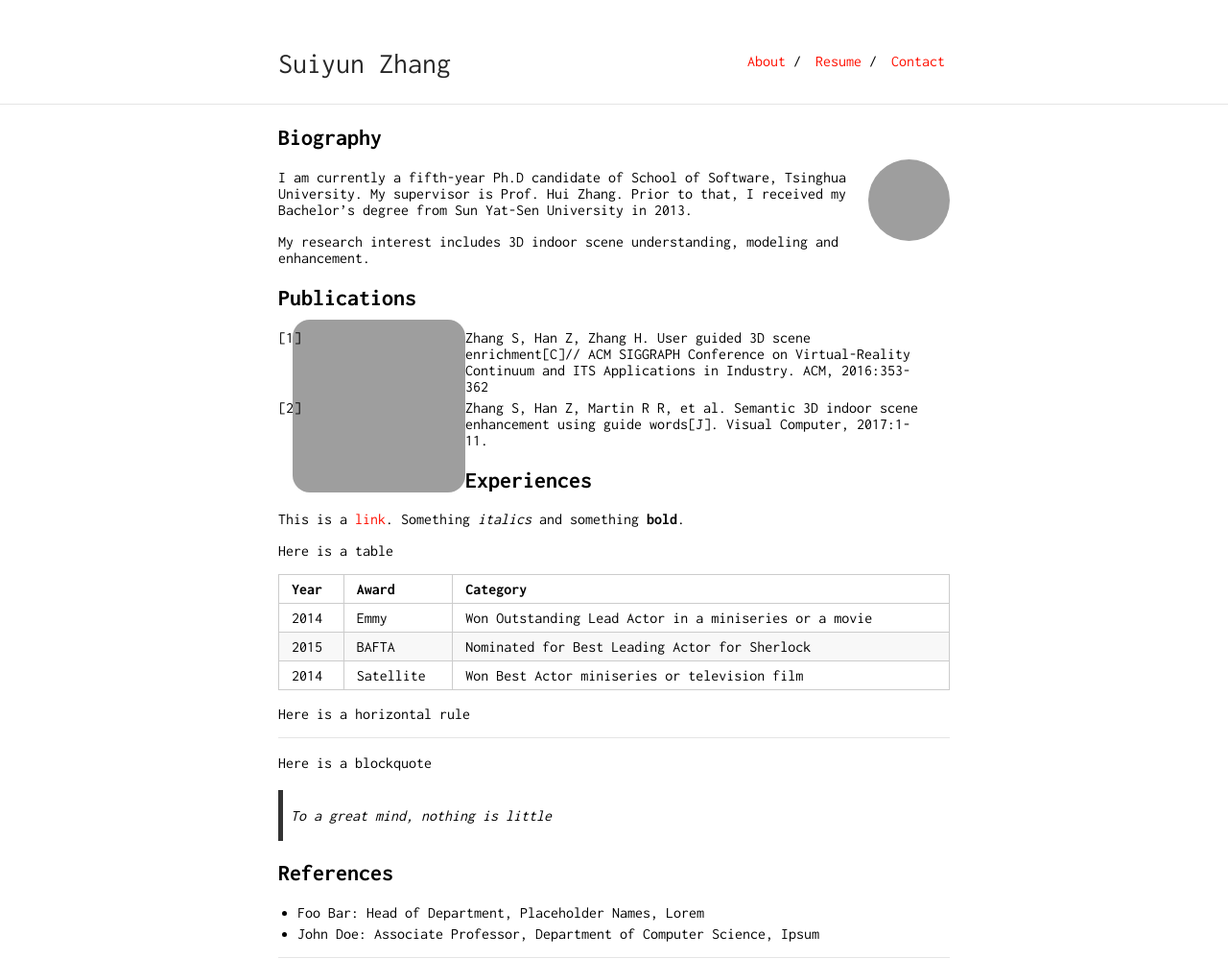
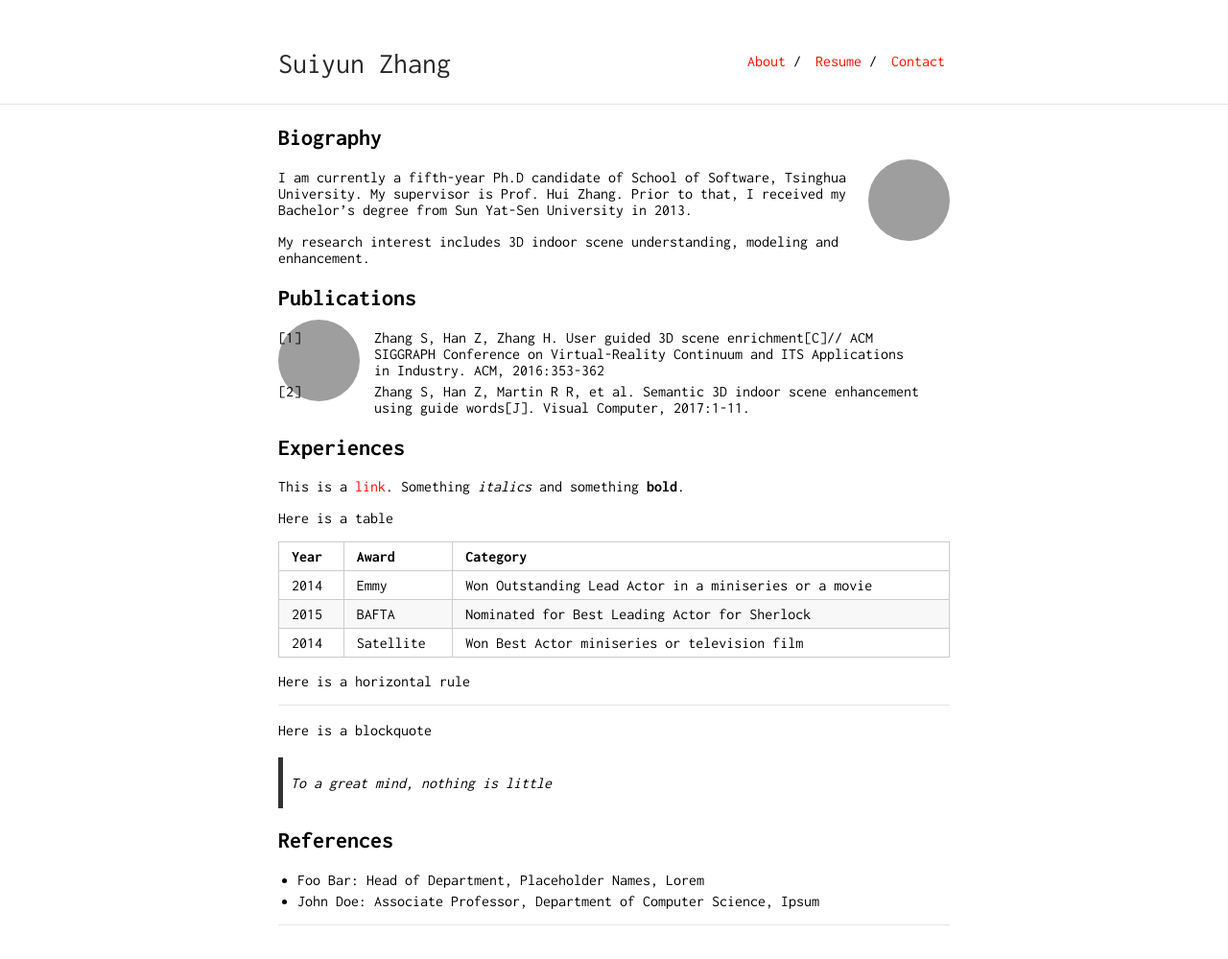
Before and after one commit to zhsuiy/suiyun.github.io, a Jekyll site: the page built from index.md, in a window 1280 px wide. Shown: the whole page at 96% size. Built offline with Jekyll 4.4.1, drawn with Linux system fonts in a browser that asks for light colours; our own code applies the rules of GitHub Pages for plain Markdown files; after the commit the page ends 965 px from its top, so only the background shows below that; grey boxes are pictures that could not be loaded.

Commit message:
change style

```diff
--- a/_sass/typography.scss
+++ b/_sass/typography.scss
@@ -54,12 +54,12 @@
         }
     }
 	.project-picture {
-        height: $project-img-size;
-        width: $project-img-size;
+        height: $image-size;
+        width: $image-size;
         position: relative;
-        margin: -10px 0 0 15px;
+        margin: -10px 15px 0 0;
         float: left;
-        border-radius: 10%;
+        border-radius: 50%;
         p & {
             padding: 0;
             margin: 0;
--- a/_sass/vars.scss
+++ b/_sass/vars.scss
@@ -4,7 +4,7 @@
 
 $accent: #FF0F00;
 $image-size: 85px;
-$project-img-size:180px;
+$projectimg-size: 180px;
 
 /*
  * Build Variables, don't touch
```
